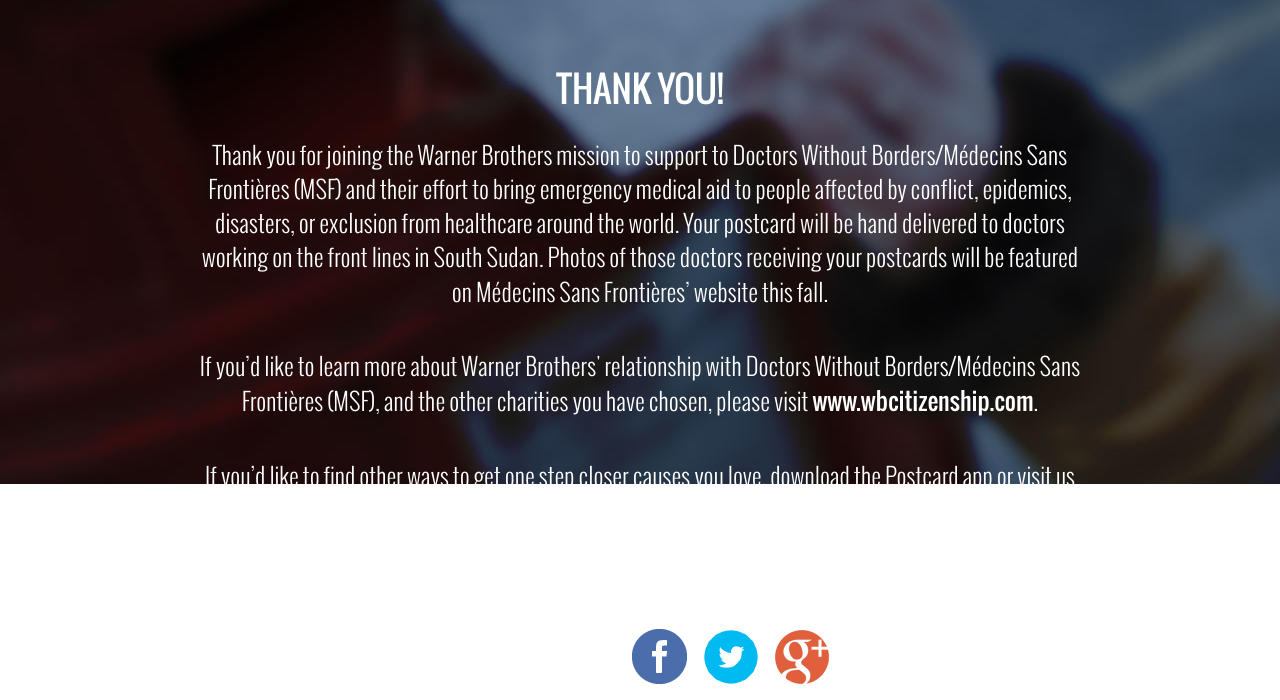
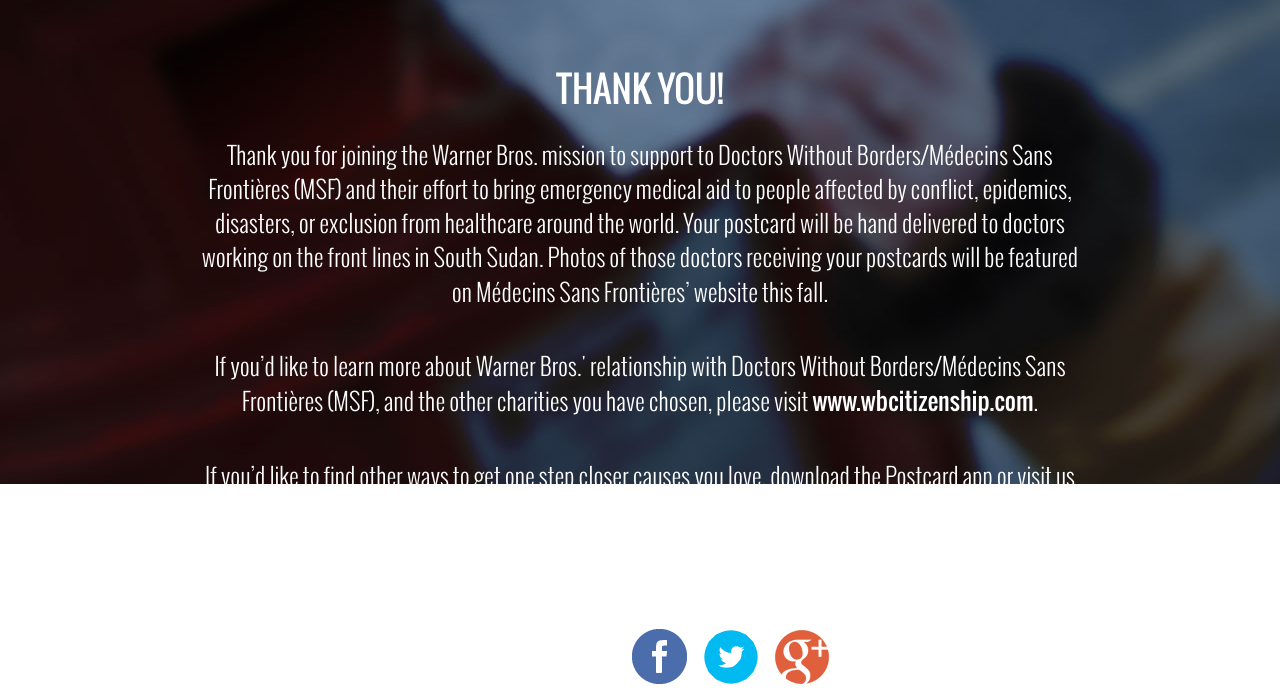
Before and after one commit to shaunpersad/Postcard-Demo, a PHP site: page /thanks.php in a window 1280 px wide. Shown: the part 341-1041 px from the top of the page. Run offline with PHP 8.4, Linux system fonts and the light colour scheme; some libraries are stand-ins or nearby versions.

Commit message:
updated for WB

```diff
--- a/index.php
+++ b/index.php
@@ -10,7 +10,7 @@ include 'parts/header.php'; ?>
         <div class="row">
             <div class="col-lg-12" id="intro-header">
 
-                <span>Please choose a <b>Warner Bros</b></span><img src="images/logo-postcard.png" /><span>powered movement.</span>
+                <span>Please choose a <b>Warner Bros.</b></span><img src="images/logo-postcard.png" /><span>powered movement.</span>
             </div>
         </div>
 
--- a/intro-detail.php
+++ b/intro-detail.php
@@ -20,7 +20,7 @@ include 'parts/header.php'; ?>
 
                     <p>
                         By sending a free postcard to Doctors Without Borders/Médecins Sans Frontières (MSF), you will join the
-                        Warner Brothers community in support of emergency medical relief for victims of war and disaster,
+                        Warner Bros. community in support of emergency medical relief for victims of war and disaster,
                         regardless of politics, race, religion, or ethnicity in over 70 countries around the world.
                     </p>
 
--- a/thanks.php
+++ b/thanks.php
@@ -21,14 +21,14 @@ include 'parts/header.php'; ?>
                     <h2>THANK YOU!</h2>
                     <br />
                     <p>
-                        Thank you for joining the Warner Brothers mission to support to Doctors Without Borders/Médecins Sans
+                        Thank you for joining the Warner Bros. mission to support to Doctors Without Borders/Médecins Sans
                         Frontières (MSF) and their effort to bring emergency medical aid to people affected by conflict, epidemics,
                         disasters, or exclusion from healthcare around the world. Your postcard will be hand delivered to doctors working
                         on the front lines in South Sudan. Photos of those doctors receiving your postcards will be featured on
                         Médecins Sans Frontières’ website this fall.
                     </p>
                     <p>
-                        If you’d like to learn more about Warner Brothers' relationship with Doctors Without Borders/Médecins Sans
+                        If you’d like to learn more about Warner Bros.' relationship with Doctors Without Borders/Médecins Sans
                         Frontières (MSF), and the other charities you have chosen, please visit <a target="_blank" href="http://www.wbcitizenship.com">www.wbcitizenship.com</a>.
 
                     </p>
```
